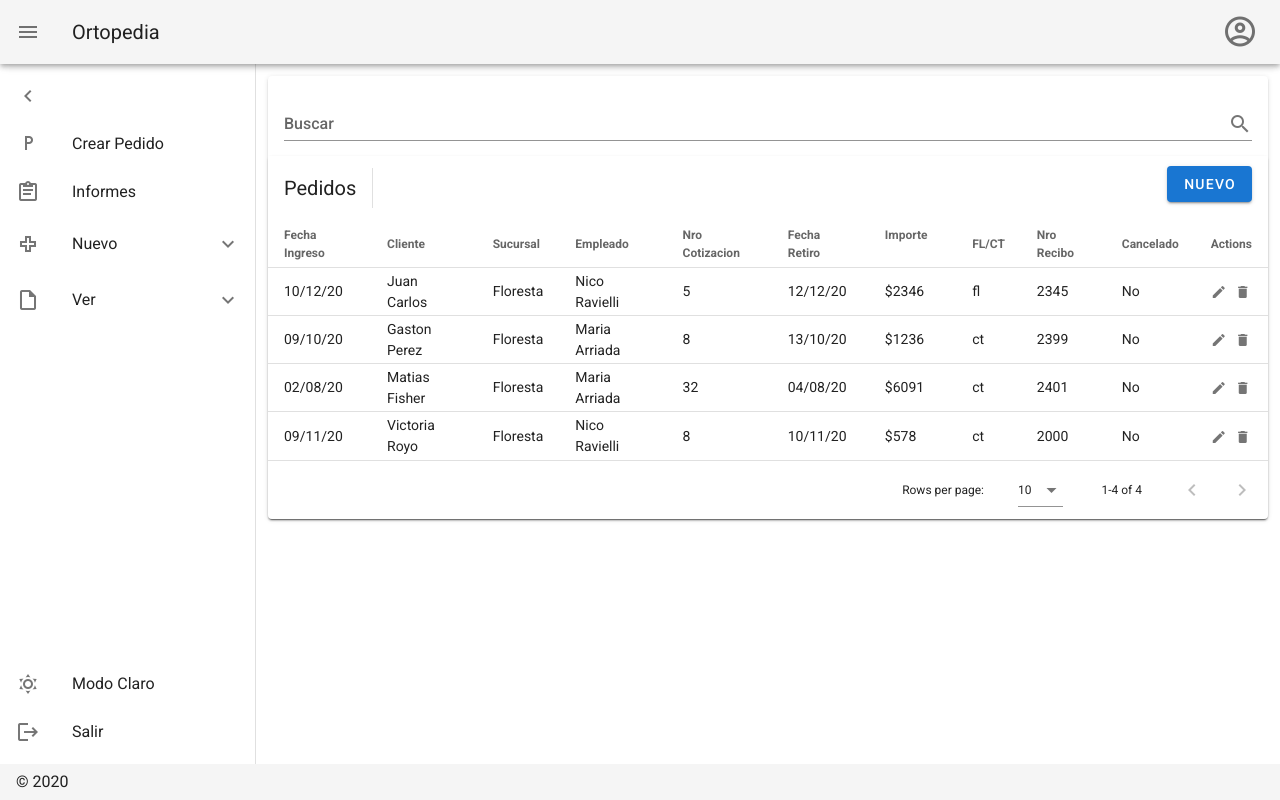
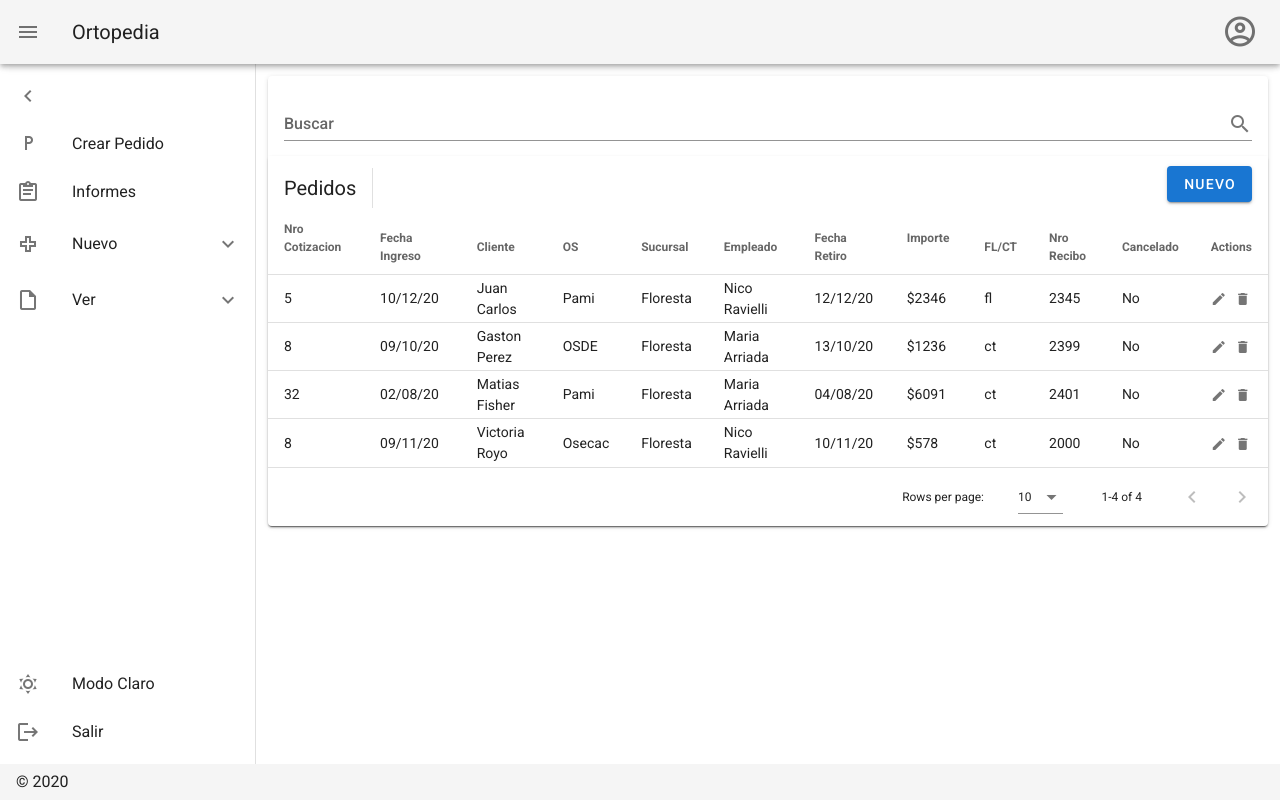
Before and after one commit to francocava/Ortopedia-FrontEnd, a Nuxt app: page / in a window 1280 px wide. Built offline with nearby package versions, Linux system fonts and the light colour scheme.

Commit message:
ahora pedido muestra la OS del cliente

```diff
--- a/pages/index.vue
+++ b/pages/index.vue
@@ -144,16 +144,12 @@ export default {
     dialog: false,
     dialogDelete: false,
     headers: [
-      {
-        text: 'Fecha Ingreso',
-        align: 'start',
-        sortable: false,
-        value: 'fechaIngresoAut',
-      },
+      { text: 'Nro Cotizacion', value: 'nroCotizacion', sortable: true },
+      { text: 'Fecha Ingreso', align: 'start', sortable: true, value: 'fechaIngresoAut' },
       { text: 'Cliente', value: 'cliente', sortable: false },
+      { text: 'OS', value: 'obraSocial', sortable: true },
       { text: 'Sucursal', value: 'sucursal', sortable: false },
       { text: 'Empleado', value: 'empleado', sortable: false },
-      { text: 'Nro Cotizacion', value: 'nroCotizacion', sortable: false },
       { text: 'Fecha Retiro', value: 'fechaRetiro', sortable: false },
       { text: 'Importe', value: 'importeFac' },
       { text: 'FL/CT', value: 'flCt', sortable: false },
@@ -214,6 +210,7 @@ export default {
         {
           fechaIngresoAut: '10/12/20',
           cliente: 'Juan Carlos',
+          obraSocial: 'Pami',
           sucursal: 'Floresta',
           empleado: 'Nico Ravielli',
           nroCotizacion: '5',
@@ -226,6 +223,7 @@ export default {
         {
           fechaIngresoAut: '09/10/20',
           cliente: 'Gaston Perez',
+          obraSocial: 'OSDE',
           sucursal: 'Floresta',
           empleado: 'Maria Arriada',
           nroCotizacion: '8',
@@ -238,6 +236,7 @@ export default {
         {
           fechaIngresoAut: '02/08/20',
           cliente: 'Matias Fisher',
+          obraSocial: 'Pami',
           sucursal: 'Floresta',
           empleado: 'Maria Arriada',
           nroCotizacion: '32',
@@ -250,6 +249,7 @@ export default {
         {
           fechaIngresoAut: '09/11/20',
           cliente: 'Victoria Royo',
+          obraSocial: 'Osecac',
           sucursal: 'Floresta',
           empleado: 'Nico Ravielli',
           nroCotizacion: '8',
```
